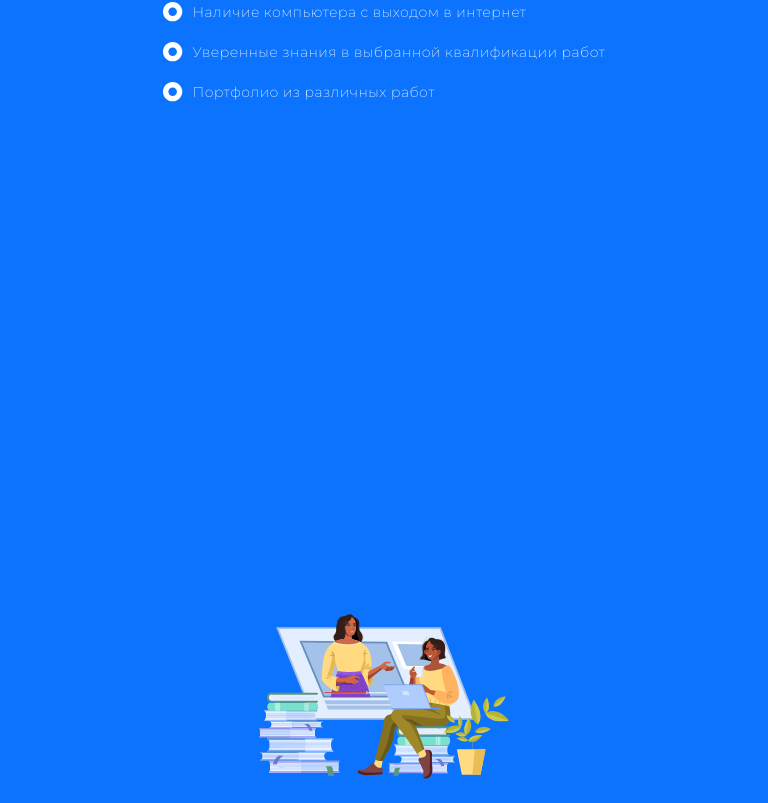
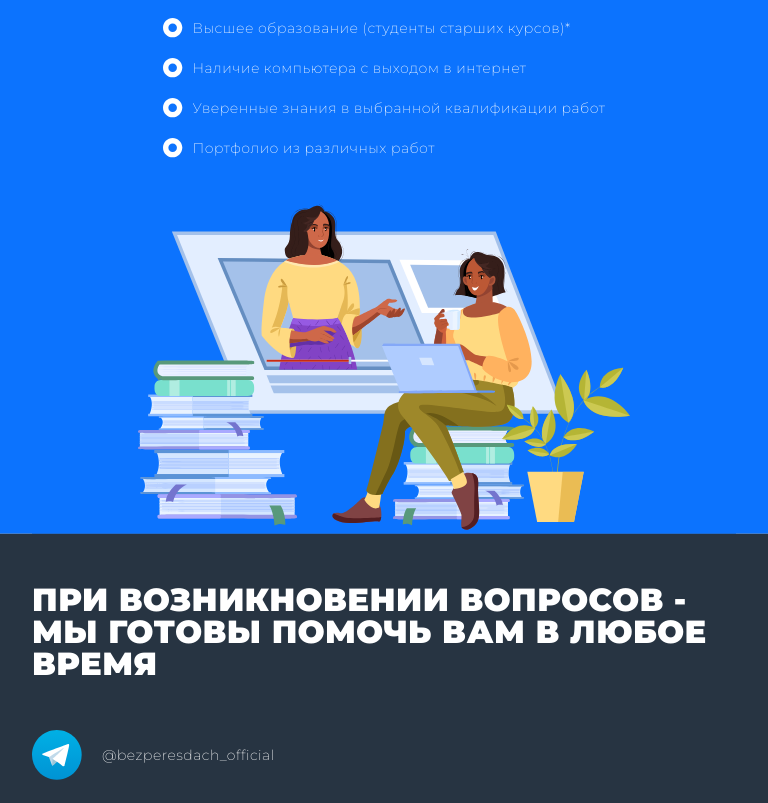
Before and after one commit to bezperesdach/bezperesdach_frontend, a Next.js app: page /work in a window 768 px wide. Shown: the part 1517-2320 px from the top of the page. Built offline with nearby package versions, Linux system fonts and the light colour scheme.

Commit message:
styles: adjusted parameters

```diff
--- a/components/work-page/offer/offer.module.css
+++ b/components/work-page/offer/offer.module.css
@@ -1,9 +1,8 @@
 .offer {
   display: flex;
-  height: calc(100vh);
   flex-direction: row;
   align-items: center;
-  padding-bottom: 50px;
+  padding-top: 100px;
   gap: 16px;
 }
 
@@ -22,8 +21,16 @@
   font-weight: 200;
 }
 
-.images {
-  width: 600px;
+.image_container {
+  flex: 1;
+  flex-basis: 30%;
+}
+
+.image {
+  position: relative !important;
+  width: 100% !important;
+  height: unset !important;
+  object-fit: contain;
 }
 
 .colored_background {
@@ -35,43 +42,7 @@
   color: rgb(255 255 255);
 }
 
-@media (max-width: 768px) {
-  .offer {
-    flex-direction: column-reverse;
-  }
-
-  .offer h2 {
-    padding-top: 50px;
-    padding-bottom: 50px;
-    font-size: 28px;
-  }
-
-  .images {
-    display: block;
-    width: 250px;
-    margin: auto;
-  }
-
-  .offer h3 {
-    font-size: 16px;
-  }
-
-  .offer p {
-    font-size: 14px;
-  }
-}
-
-@media (min-width: 768px) and (max-width: 1023px) {
-  .offer {
-    height: auto;
-    padding-bottom: 100px;
-  }
-
-  .images {
-    /* left: calc(50% - 360px); */
-    width: 250px;
-  }
-
+@media screen and (max-width: 1023px) {
   .offer h2 {
     font-size: 32px;
   }
@@ -83,4 +54,29 @@
   .offer p {
     font-size: 14px;
   }
+
+  .image_container {
+    width: 70%;
+  }
 }
+
+@media screen and (max-width: 768px) {
+  .offer {
+    flex-direction: column-reverse;
+    padding-top: 64px;
+  }
+
+  .offer h2 {
+    padding-top: 50px;
+    padding-bottom: 50px;
+    font-size: 28px;
+  }
+
+  .offer h3 {
+    font-size: 16px;
+  }
+
+  .offer p {
+    font-size: 14px;
+  }
+}
--- a/components/work-page/offer/offer.tsx
+++ b/components/work-page/offer/offer.tsx
@@ -12,7 +12,9 @@ import styles from "./offer.module.css";
 export const Offer = () => {
   return (
     <section className={`${styles.offer} ${styles.colored_background}`}>
-      <Image className={styles.images} src={main} alt="advantages" />
+      <div className={styles.image_container}>
+        <Image className={styles.image} src={main} alt="advantages" />
+      </div>
       <div className={styles.cards}>
         <h2>
           УСЛОВИЯ <br></br> ДЛЯ АВТОРОВ
```
